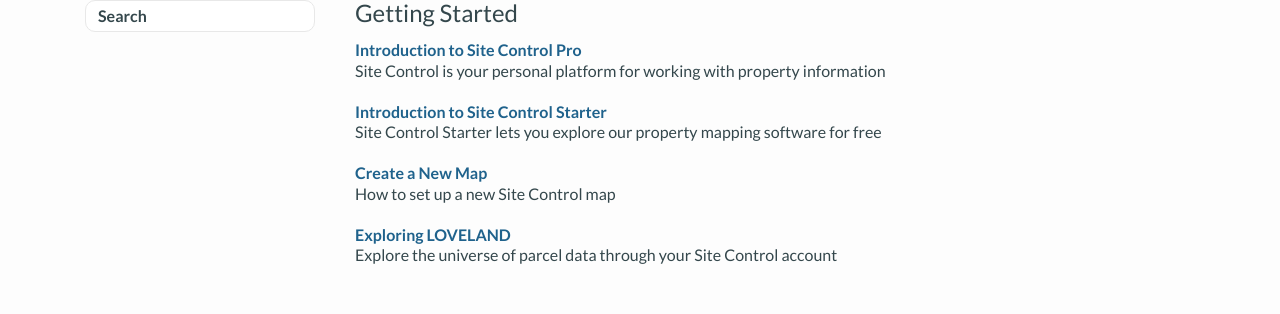
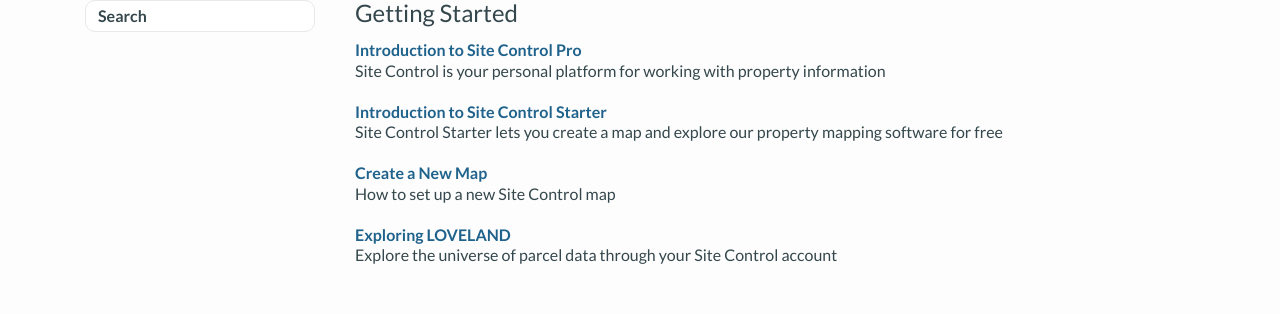
Before and after one commit to loveland/support, a Jekyll site: the page built from index.html, in a window 1280 px wide and 900 px high, scrolled down 408 px. Shown: the part 138-452 px from the top of the window. Built offline with Jekyll 4.4.1, drawn with Linux system fonts in a browser that asks for light colours; a script that is not in the unit is left out.

Commit message:
Updated introduction-starter.md

```diff
--- a/_articles/introduction-starter.md
+++ b/_articles/introduction-starter.md
@@ -3,7 +3,9 @@
 category: Getting Started
 published: true
 title: Introduction to Site Control Starter
-intro: Site Control Starter lets you explore our property mapping software for free
+intro: >-
+  Site Control Starter lets you create a map and explore our property mapping
+  software for free
 ---
 Site Control Starter is your personal platform for working with property information. With Site Control, you can import property data, conduct a survey in the field with your mobile device, and map your survey results as they come streaming into your account in real-time. Site Control maps are easy to style so you can create beautiful interactive web maps without writing a single line of code. User-friendly tools like our data list view and our query builder help make complicated information digestible, so you can make well-informed planning and land use decisions while spending less time wrestling with parcel data.
 
```
